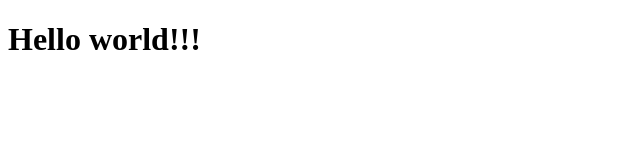
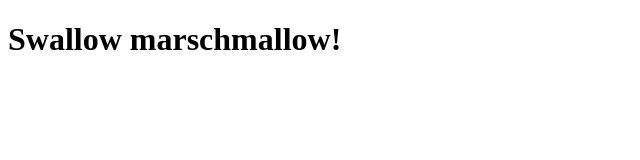
Before and after one commit to MSFedyunin/project, a plain HTML site: page index.html in a window 1280 px wide. Shown: the whole page, without its empty margins (0-640 px from the left). Drawn offline with Linux system fonts and the light colour scheme.

```diff
--- a/index.html
+++ b/index.html
@@ -8,8 +8,7 @@
 </head>
 <body>
 
-    <h1>Hello world!!!</h1>
-
+    <h1>Swallow marschmallow!</h1>
     <script src="script.js"></script>
 
 </body>
--- a/script.js
+++ b/script.js
@@ -12,8 +12,6 @@
 console.log('5 % 2 = '+ 5%2);
 console.log(2 * 4 === '8');
 
-&&
-
 const isChecked = true,
       isClose = false;
 
```
Also changed, not shown: scroooopt.js (added), 1 other file.
